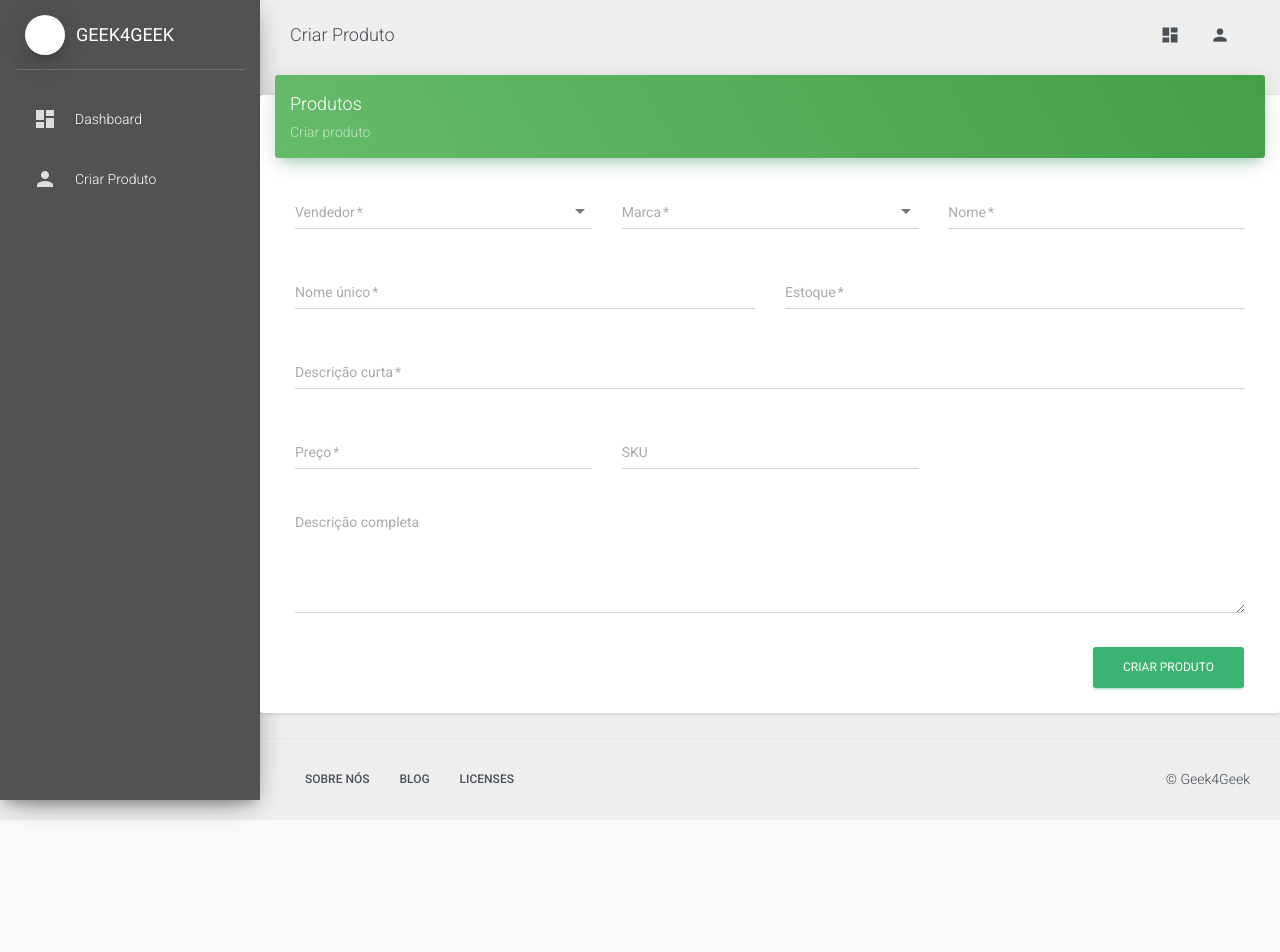
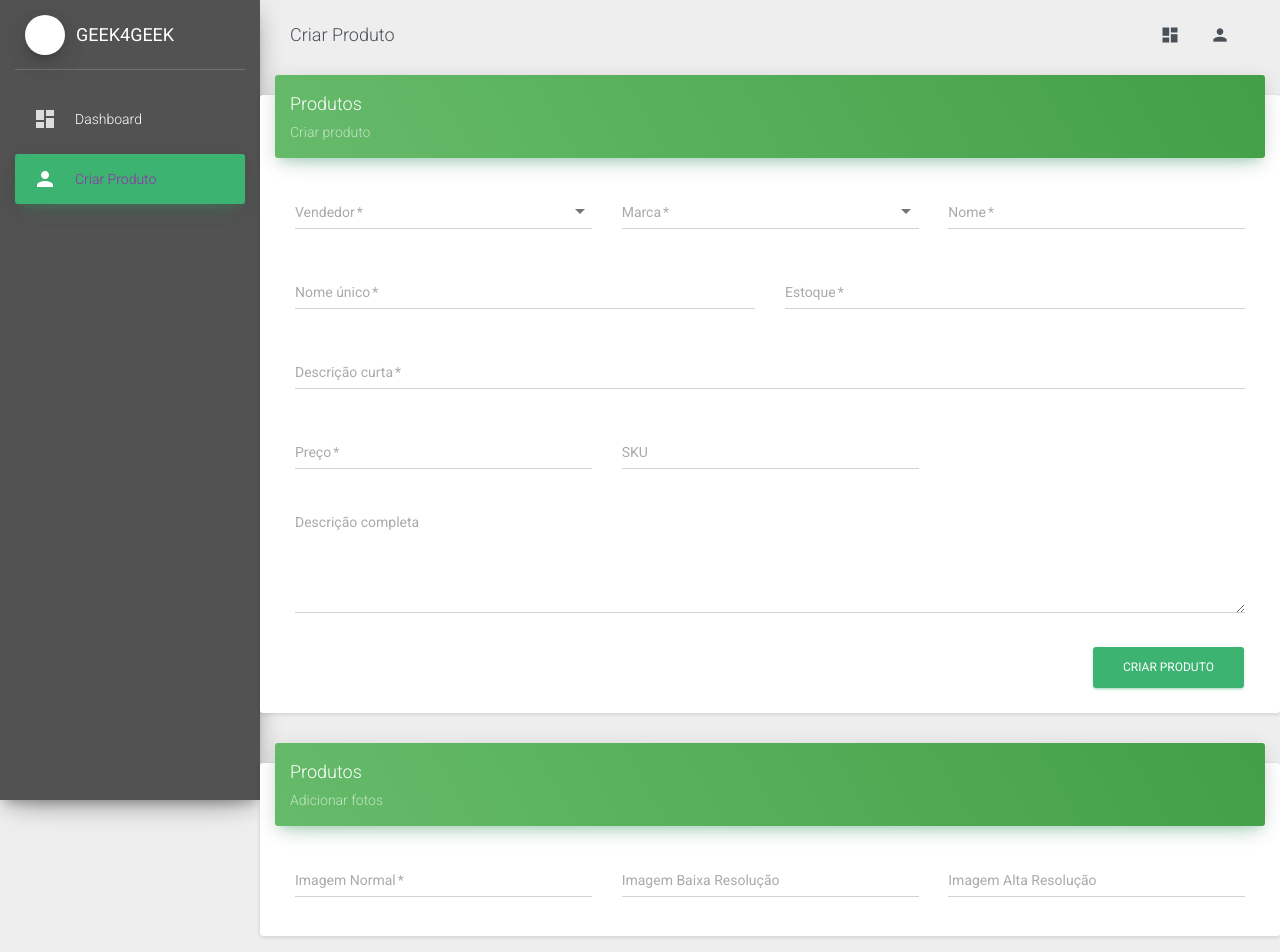
Before and after one commit to RafaelGSS/geek4geek.admin, a Vue app: page /product/create in a window 1280 px wide. Shown: the top 952 px of the page. Before the commit the page ends 820 px from the top, so only its background shows below. Built offline with nearby package versions, Linux system fonts and the light colour scheme.

Commit message:
feat: Implemented products form image

```diff
--- /dev/null
+++ b/src/components/widgets/form/FormCreateProductBase.vue
@@ -0,0 +1,65 @@
+<template>
+  <div class="md-layout">
+    <div class="md-layout-item md-small-size-100 md-size-33">
+      <md-field>
+        <label>Vendedor</label>
+        <md-select name="id_seller" required>
+          <md-option value="geek4geek">Geek4Geek</md-option>
+        </md-select>
+      </md-field>
+    </div>
+    <div class="md-layout-item md-small-size-100 md-size-33">
+      <md-field>
+        <label>Marca</label>
+        <md-select name="id_brand" required>
+          <md-option value="geek4geek">Geek4Geek</md-option>
+        </md-select>
+      </md-field>
+    </div>
+    <div class="md-layout-item md-small-size-100 md-size-33">
+      <md-field>
+        <label>Nome</label>
+        <md-input name="name" type="text" required></md-input>
+      </md-field>
+    </div>
+    <div class="md-layout-item md-small-size-100 md-size-50">
+      <md-field>
+        <label>Nome único</label>
+        <md-input name="unique_name" type="text" required></md-input>
+      </md-field>
+    </div>
+    <div class="md-layout-item md-small-size-100 md-size-50">
+      <md-field>
+        <label>Estoque</label>
+        <md-input name="stock" type="number" required></md-input>
+      </md-field>
+    </div>
+    <div class="md-layout-item md-small-size-100 md-size-100">
+      <md-field>
+        <label>Descrição curta</label>
+        <md-input name="display_description" type="text" required></md-input>
+      </md-field>
+    </div>
+    <div class="md-layout-item md-small-size-100 md-size-33">
+      <md-field>
+        <label>Preço</label>
+        <md-input name="price" type="text" required></md-input>
+      </md-field>
+    </div>
+    <div class="md-layout-item md-small-size-100 md-size-33">
+      <md-field>
+        <label>SKU</label>
+        <md-input name="seller_custom_field" type="text"></md-input>
+      </md-field>
+    </div>
+    <div class="md-layout-item md-size-100">
+      <md-field maxlength="5">
+        <label>Descrição completa</label>
+        <md-textarea name="full_decription"></md-textarea>
+      </md-field>
+    </div>
+    <div class="md-layout-item md-size-100 text-right">
+      <md-button class="md-raised md-success">Criar produto</md-button>
+    </div>
+  </div>
+</template>
--- /dev/null
+++ b/src/components/widgets/form/FormImagesProduct.vue
@@ -0,0 +1,38 @@
+<template>
+  <div class="md-layout">
+    <div class="md-layout-item md-small-size-100 md-size-33">
+      <md-field>
+        <label>Imagem Normal</label>
+        <md-input name="display_image" type="text" required></md-input>
+      </md-field>
+    </div>
+    <div class="md-layout-item md-small-size-100 md-size-33">
+      <md-field>
+        <label>Imagem Baixa Resolução</label>
+        <md-input name="low_display_image" type="text"></md-input>
+      </md-field>
+    </div>
+    <div class="md-layout-item md-small-size-100 md-size-33">
+      <md-field>
+        <label>Imagem Alta Resolução</label>
+        <md-input name="big_display_image" type="text"></md-input>
+      </md-field>
+    </div>
+    <div class="md-layout-item md-size-100 text-right" v-if="submit">
+      <md-button @click="$emit('submit')" class="md-raised md-success"
+        >Criar Imagem</md-button
+      >
+    </div>
+  </div>
+</template>
+
+<script>
+export default {
+  props: {
+    submit: {
+      type: Boolean,
+      default: false
+    }
+  }
+};
+</script>
--- a/src/pages/Layout/DashboardLayout.vue
+++ b/src/pages/Layout/DashboardLayout.vue
@@ -5,7 +5,7 @@
         <md-icon>dashboard</md-icon>
         <p>Dashboard</p>
       </sidebar-link>
-      <sidebar-link to="/user">
+      <sidebar-link to="/product/create">
         <md-icon>person</md-icon>
         <p>Criar Produto</p>
       </sidebar-link>
--- a/src/pages/product/ProductCreate.vue
+++ b/src/pages/product/ProductCreate.vue
@@ -7,80 +7,32 @@
       </md-card-header>
 
       <md-card-content>
-        <div class="md-layout">
-          <div class="md-layout-item md-small-size-100 md-size-33">
-            <md-field>
-              <label>Vendedor</label>
-              <md-select name="id_seller" required>
-                <md-option value="geek4geek">Geek4Geek</md-option>
-              </md-select>
-            </md-field>
-          </div>
-          <div class="md-layout-item md-small-size-100 md-size-33">
-            <md-field>
-              <label>Marca</label>
-              <md-select name="id_brand" required>
-                <md-option value="geek4geek">Geek4Geek</md-option>
-              </md-select>
-            </md-field>
-          </div>
-          <div class="md-layout-item md-small-size-100 md-size-33">
-            <md-field>
-              <label>Nome</label>
-              <md-input name="name" type="text" required></md-input>
-            </md-field>
-          </div>
-          <div class="md-layout-item md-small-size-100 md-size-50">
-            <md-field>
-              <label>Nome único</label>
-              <md-input name="unique_name" type="text" required></md-input>
-            </md-field>
-          </div>
-          <div class="md-layout-item md-small-size-100 md-size-50">
-            <md-field>
-              <label>Estoque</label>
-              <md-input name="stock" type="number" required></md-input>
-            </md-field>
-          </div>
-          <div class="md-layout-item md-small-size-100 md-size-100">
-            <md-field>
-              <label>Descrição curta</label>
-              <md-input
-                name="display_description"
-                type="text"
-                required
-              ></md-input>
-            </md-field>
-          </div>
-          <div class="md-layout-item md-small-size-100 md-size-33">
-            <md-field>
-              <label>Preço</label>
-              <md-input name="price" type="text" required></md-input>
-            </md-field>
-          </div>
-          <div class="md-layout-item md-small-size-100 md-size-33">
-            <md-field>
-              <label>SKU</label>
-              <md-input name="seller_custom_field" type="text"></md-input>
-            </md-field>
-          </div>
-          <div class="md-layout-item md-size-100">
-            <md-field maxlength="5">
-              <label>Descrição completa</label>
-              <md-textarea name="full_decription"></md-textarea>
-            </md-field>
-          </div>
-          <div class="md-layout-item md-size-100 text-right">
-            <md-button class="md-raised md-success">Criar produto</md-button>
-          </div>
-        </div>
+        <form-create-product-base />
+      </md-card-content>
+    </md-card>
+
+    <md-card>
+      <md-card-header data-background-color="green">
+        <h4 class="title">Produtos</h4>
+        <p class="category">Adicionar fotos</p>
+      </md-card-header>
+
+      <md-card-content>
+        <form-images-product />
       </md-card-content>
     </md-card>
   </form>
 </template>
 <script>
+import FormCreateProductBase from "@/components/widgets/form/FormCreateProductBase.vue";
+import FormImagesProduct from "@/components/widgets/form/FormImagesProduct.vue";
+
 export default {
-  name: "create-product-form"
+  name: "create-product-form",
+  components: {
+    FormCreateProductBase,
+    FormImagesProduct
+  }
 };
 </script>
 
```
